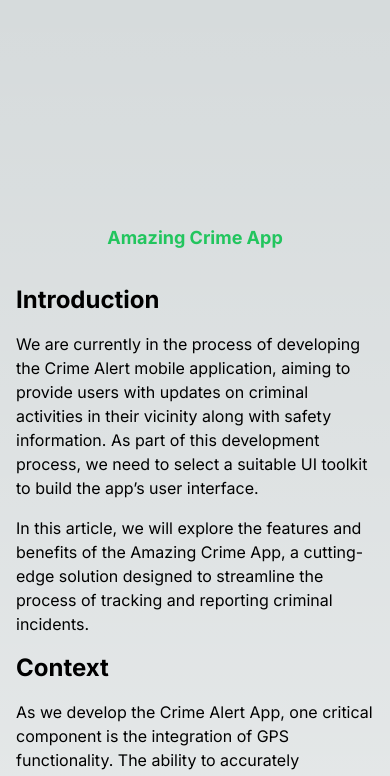
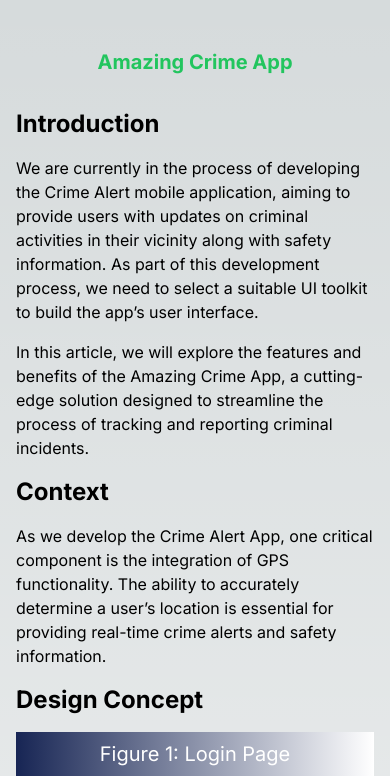
Before and after one commit to IamStudentRommel/breezyapp-article, a Next.js app: page / in a window 390 px wide. Shown: the top 776 px of the page. Built offline with nearby package versions, Linux system fonts and the light colour scheme.

Commit message:
test responsiveness

```diff
--- a/app/page.js
+++ b/app/page.js
@@ -4,13 +4,12 @@ import Design from "./introduction/design";
 export default function Page() {
   return (
     <main>
-      <div className="text-center md:text-xl pt-56 md:pt-12">
-        <p className="text-lg md:text-4xl text-green-500 font-bold">
-          Amazing Crime App
-        </p>
-      </div>
-
-      <article className="max-w-4xl mx-auto mt-8 px-4 md:px-0">
+      <article className="max-w-4xl mx-auto px-4 md:px-0">
+        <div className="text-center md:text-xl pt-12 md:pt-0 lg:pt-12 mb-8">
+          <p className="text-xl md:text-4xl lg:text-5xl text-green-500 font-bold">
+            Amazing Crime App
+          </p>
+        </div>
         <Intro />
         <Context />
         <Design />
```
